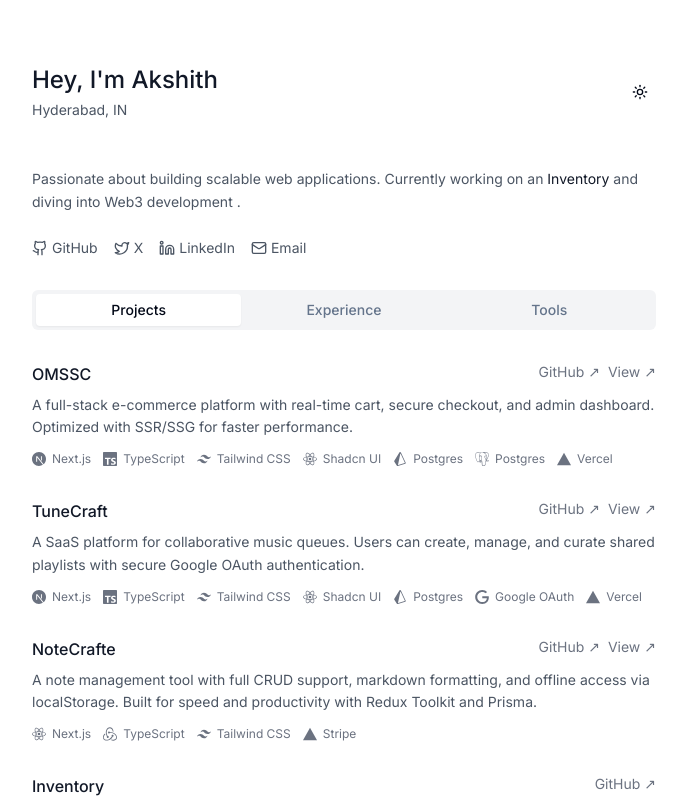
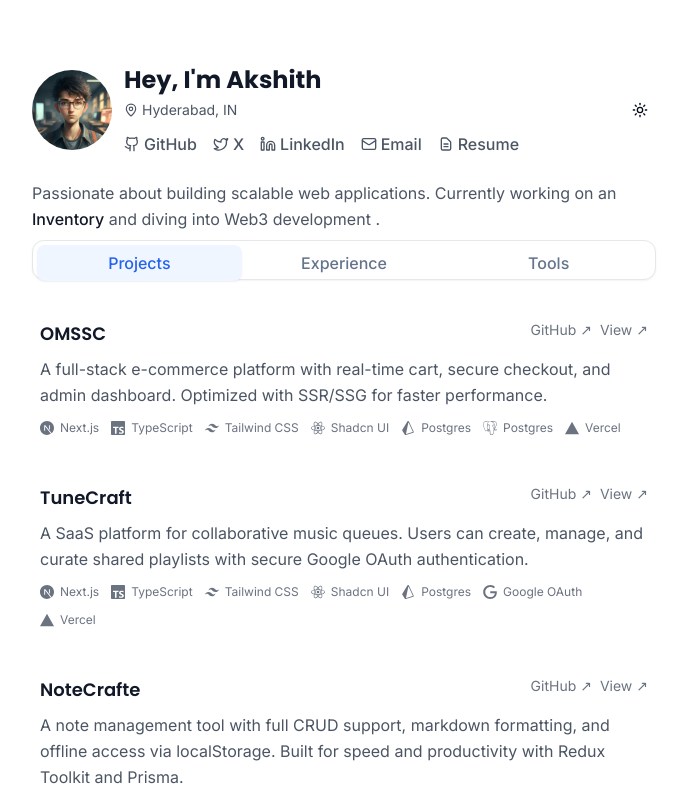
Before and after one commit to ramdeniakki/akki, a Next.js app: page / in a window 1280 px wide. Shown: the top 800 px of the page, without its empty margins (296-983 px from the left). Built offline with nearby package versions, Linux system fonts and the light colour scheme.

Commit message:
added social links and image

```diff
--- a/app/globals.css
+++ b/app/globals.css
@@ -4,6 +4,9 @@
 
 @layer base {
   :root {
+    --font-inter: var(--font-inter);
+    --font-poppins: var(--font-poppins);
+    --font-jetbrains-mono: var(--font-jetbrains-mono);
     --background: 0 0% 100%;
     --foreground: 222.2 84% 4.9%;
     --card: 0 0% 100%;
--- a/app/page.tsx
+++ b/app/page.tsx
@@ -173,18 +173,81 @@ export default function Portfolio() {
 
       <div className="max-w-2xl mx-auto px-6 py-16">
 
-        {/* Header */}
-        <header className="flex items-center justify-between mb-12">
+                {/* Header */}
+        <header className="flex items-center justify-between mb-6">
 
-          <div>
-            <h1 className="text-2xl font-medium text-gray-900 dark:text-gray-100 mb-1">Hey, I'm Akshith</h1>
-            <p className="text-gray-600 dark:text-gray-400 text-sm">Hyderabad, IN</p>
+                      <div className="flex items-center gap-3">
+              <div className="w-20 h-20 rounded-full overflow-hidden bg-gray-200 dark:bg-gray-700 flex-shrink-0">
+              <img
+                src="/akki.jpeg"
+                alt="akki"
+                className="w-full h-full object-cover"
+                onError={(e) => {
+                  const target = e.currentTarget as HTMLImageElement;
+                  target.style.display = 'none';
+                  const fallback = target.nextElementSibling as HTMLElement;
+                  if (fallback) {
+                    fallback.style.display = 'flex';
+                  }
+                }}
+              />
+              <div className="w-full h-full bg-gray-300 dark:bg-gray-600 flex items-center justify-center text-gray-600 dark:text-gray-400 font-medium text-lg">
+                A
+              </div>
+            </div>
+            <div>
+              <h1 className="text-2xl font-bold text-gray-900 dark:text-gray-100 mb-1 font-poppins">Hey, I'm Akshith</h1>
+              <p className="text-gray-600 dark:text-gray-400 text-sm flex items-center gap-1 mb-3">
+                <MapPin className="h-3.5 w-3.5" />
+                Hyderabad, IN
+              </p>
+              <div className="flex items-center gap-4 text-base font-medium">
+                <Link
+                  href="https://github.com/ramdeniakki"
+                  className="text-gray-600 dark:text-gray-400 hover:text-gray-900 dark:hover:text-gray-100 transition-all duration-200 flex items-center gap-1 hover:scale-110 hover:translate-y-[-2px]"
+                >
+                  <Github className="h-4 w-4 hover:rotate-12 transition-transform duration-200" />
+                  GitHub
+                </Link>
+                <Link
+                  href="#"
+                  className="text-gray-600 dark:text-gray-400 hover:text-gray-900 dark:hover:text-gray-100 transition-all duration-200 flex items-center gap-1 hover:scale-110 hover:translate-y-[-2px]"
+                >
+                  <Twitter className="h-4 w-4 hover:rotate-12 transition-transform duration-200" />X
+                </Link>
+                <Link
+                  href="https://www.linkedin.com/in/ramdeni-akshith-b96b01203"
+                  className="text-gray-600 dark:text-gray-400 hover:text-gray-900 dark:hover:text-gray-100 transition-all duration-200 flex items-center gap-1 hover:scale-110 hover:translate-y-[-2px]"
+                >
+                  <Linkedin className="h-4 w-4 hover:rotate-12 transition-transform duration-200" />
+                  LinkedIn
+                </Link>
+                <Link
+                  href="mailto:ramdeniakshith@gmail.com"
+                  className="text-gray-600 dark:text-gray-400 hover:text-gray-900 dark:hover:text-gray-100 transition-all duration-200 flex items-center gap-1 hover:scale-110 hover:translate-y-[-2px]"
+                >
+                  <Mail className="h-4 w-4 hover:rotate-12 transition-transform duration-200" />
+                  Email
+                </Link>
+                <Link
+                  href="https://drive.google.com/file/d/1twh3e81dcIMA-TJoMQO5U-vvSO8jX6gl/view?usp=sharing"
+                  target="_blank"
+                  rel="noopener noreferrer"
+                  className="text-gray-600 dark:text-gray-400 hover:text-gray-900 dark:hover:text-gray-100 transition-all duration-200 flex items-center gap-1 hover:scale-110 hover:translate-y-[-2px]"
+                >
+                  <svg className="h-4 w-4 hover:rotate-12 transition-transform duration-200" fill="none" stroke="currentColor" viewBox="0 0 24 24" strokeWidth="2">
+                    <path strokeLinecap="round" strokeLinejoin="round" d="M9 12h6m-6 4h6m2 5H7a2 2 0 01-2-2V5a2 2 0 012-2h5.586a1 1 0 01.707.293l5.414 5.414a1 1 0 01.293.707V19a2 2 0 01-2 2z" />
+                  </svg>
+                  Resume
+                </Link>
+              </div>
+            </div>
           </div>
           <Button
             variant="ghost"
             size="icon"
             onClick={() => setTheme(theme === "light" ? "dark" : "light")}
-            className="rounded-full h-8 w-8"
+            className="rounded-full h-8 w-8 hover:bg-gray-100 dark:hover:bg-gray-800 hover:scale-110 transition-all duration-200 hover:shadow-md"
           >
             <Sun className="h-4 w-4 rotate-0 scale-100 transition-all dark:-rotate-90 dark:scale-0" />
             <Moon className="absolute h-4 w-4 rotate-90 scale-0 transition-all dark:rotate-0 dark:scale-100" />
@@ -193,11 +256,11 @@ export default function Portfolio() {
         </header>
 
         {/* Bio */}
-        <section className="mb-8">
+        <section className="mb-2">
 
-          <p className="text-gray-600 dark:text-gray-400 leading-relaxed mb-6 text-sm">
+          <p className="text-gray-600 dark:text-gray-400 leading-relaxed mb-2 text-base">
             Passionate about building scalable web applications. Currently working on an{" "}
-            <Link href="https://github.com/Sanjay-Balam/Inventory-Frontend.git" className="text-gray-900 dark:text-gray-100 hover:underline">
+            <Link href="https://github.com/Sanjay-Balam/Inventory-Frontend.git" className="text-gray-900 dark:text-gray-100 hover:underline font-medium">
               Inventory
             </Link>{" "}
             and diving into Web3 development
@@ -207,50 +270,18 @@ export default function Portfolio() {
             </Link> */}
             .
           </p>
-
-          {/* Social Links */}
-          <div className="flex items-center gap-4 text-sm">
-
-            <Link
-              href="https://github.com/ramdeniakki"
-              className="text-gray-600 dark:text-gray-400 hover:text-gray-900 dark:hover:text-gray-100 transition-colors flex items-center gap-1"
-            >
-              <Github className="h-4 w-4" />
-              GitHub
-            </Link>
-            <Link
-              href="#"
-              className="text-gray-600 dark:text-gray-400 hover:text-gray-900 dark:hover:text-gray-100 transition-colors flex items-center gap-1"
-            >
-              <Twitter className="h-4 w-4" />X
-            </Link>
-            <Link
-              href="https://www.linkedin.com/in/ramdeni-akshith-b96b01203"
-              className="text-gray-600 dark:text-gray-400 hover:text-gray-900 dark:hover:text-gray-100 transition-colors flex items-center gap-1"
-            >
-              <Linkedin className="h-4 w-4" />
-              LinkedIn
-            </Link>
-            <Link
-              href="mailto:ramdeniakshith@gmail.com"
-              className="text-gray-600 dark:text-gray-400 hover:text-gray-900 dark:hover:text-gray-100 transition-colors flex items-center gap-1"
-            >
-              <Mail className="h-4 w-4" />
-              Email
-            </Link>
-          </div>
         </section>
 
-        {/* Navigation Tabs */}
+                {/* Navigation Tabs */}
         <Tabs value={activeTab} onValueChange={setActiveTab} className="w-full">
-          <TabsList className="grid w-full grid-cols-3 mb-8 bg-gray-100 dark:bg-gray-800">
-            <TabsTrigger value="projects" className="text-sm">
+          <TabsList className="grid w-full grid-cols-3 mb-8 bg-white dark:bg-gray-900 rounded-xl shadow-sm border border-gray-200 dark:border-gray-700 p-1">
+            <TabsTrigger value="projects" className="text-base font-medium hover:bg-gray-50 dark:hover:bg-gray-800 transition-all duration-200 hover:scale-105 rounded-lg data-[state=active]:bg-blue-50 dark:data-[state=active]:bg-blue-900/20 data-[state=active]:text-blue-600 dark:data-[state=active]:text-blue-400">
               Projects
             </TabsTrigger>
-            <TabsTrigger value="experience" className="text-sm">
+            <TabsTrigger value="experience" className="text-base font-medium hover:bg-gray-50 dark:hover:bg-gray-800 transition-all duration-200 hover:scale-105 rounded-lg data-[state=active]:bg-blue-50 dark:data-[state=active]:bg-blue-900/20 data-[state=active]:text-blue-600 dark:data-[state=active]:text-blue-400">
               Experience
             </TabsTrigger>
-            <TabsTrigger value="tools" className="text-sm">
+            <TabsTrigger value="tools" className="text-base font-medium hover:bg-gray-50 dark:hover:bg-gray-800 transition-all duration-200 hover:scale-105 rounded-lg data-[state=active]:bg-blue-50 dark:data-[state=active]:bg-blue-900/20 data-[state=active]:text-blue-600 dark:data-[state=active]:text-blue-400">
               Tools
             </TabsTrigger>
           </TabsList>
@@ -258,16 +289,16 @@ export default function Portfolio() {
           {/* Projects Tab */}
           <TabsContent value="projects" className="space-y-8">
             {projects.map((project, index) => (
-              <div key={index} className="group">
+              <div key={index} className="group transition-all duration-300 hover:bg-gray-50 dark:hover:bg-gray-900/50 hover:shadow-lg hover:shadow-gray-200 dark:hover:shadow-gray-800 rounded-lg p-2 hover:-translate-y-1">
                 <div className="flex items-start justify-between mb-2">
-                  <h3 className="text-gray-900 dark:text-gray-100 font-medium group-hover:text-blue-600 dark:group-hover:text-blue-400 transition-colors">
+                  <h3 className="text-gray-900 dark:text-gray-100 font-semibold text-lg group-hover:text-blue-600 dark:group-hover:text-blue-400 transition-colors font-poppins">
                     {project.title}
                   </h3>
                   <div className="flex items-center gap-2">
                     {project.github && (
                       <Link
                         href={project.github}
-                        className="text-gray-500 hover:text-gray-700 dark:text-gray-400 dark:hover:text-gray-200 text-sm"
+                        className="text-gray-500 hover:text-gray-700 dark:text-gray-400 dark:hover:text-gray-200 text-sm hover:scale-110 transform duration-200 hover:translate-y-[-1px]"
                       >
                         GitHub ↗
                       </Link>
@@ -275,18 +306,18 @@ export default function Portfolio() {
                     {project.demo && (
                       <Link
                         href={project.demo}
-                        className="text-gray-500 hover:text-gray-700 dark:text-gray-400 dark:hover:text-gray-200 text-sm"
+                        className="text-gray-500 hover:text-gray-700 dark:text-gray-400 dark:hover:text-gray-200 text-sm hover:scale-110 transform duration-200 hover:translate-y-[-1px]"
                       >
                         View ↗
                       </Link>
                     )}
                   </div>
                 </div>
-                <p className="text-gray-600 dark:text-gray-400 text-sm mb-3 leading-relaxed">{project.description}</p>
+                <p className="text-gray-600 dark:text-gray-400 text-base mb-3 leading-relaxed">{project.description}</p>
                 <div className="flex flex-wrap gap-3">
                   {project.tags.map((tag, tagIndex) => (
-                    <div key={tagIndex} className="flex items-center gap-1.5 text-xs text-gray-500 dark:text-gray-400">
-                      <tag.icon className="h-3.5 w-3.5" />
+                    <div key={tagIndex} className="flex items-center gap-1.5 text-xs text-gray-500 dark:text-gray-400 hover:text-gray-700 dark:hover:text-gray-200 transition-all duration-200 hover:scale-110 transform hover:translate-y-[-1px]">
+                      <tag.icon className="h-3.5 w-3.5 hover:rotate-12 transition-transform duration-200" />
                       {tag.name}
                     </div>
                   ))}
@@ -298,24 +329,24 @@ export default function Portfolio() {
           {/* Experience Tab */}
           <TabsContent value="experience" className="space-y-8">
             {experience.map((exp, index) => (
-              <div key={index} className="group">
+              <div key={index} className="group transition-all duration-300 hover:bg-gray-50 dark:hover:bg-gray-900/50 hover:shadow-lg hover:shadow-gray-200 dark:hover:shadow-gray-800 rounded-lg p-2 hover:-translate-y-1">
                 <div className="flex items-start justify-between mb-2">
                   <div>
-                    <h3 className="text-gray-900 dark:text-gray-100 font-medium">{exp.position}</h3>
-                    <p className="text-gray-600 dark:text-gray-400 text-sm flex items-center gap-1">
-                      <Building className="h-3.5 w-3.5" />
+                    <h3 className="text-gray-900 dark:text-gray-100 font-semibold text-lg group-hover:text-blue-600 dark:group-hover:text-blue-400 transition-colors duration-200 font-poppins">{exp.position}</h3>
+                    <p className="text-gray-600 dark:text-gray-400 text-sm flex items-center gap-1 group-hover:text-gray-700 dark:group-hover:text-gray-300 transition-colors duration-200">
+                      <Building className="h-3.5 w-3.5 group-hover:rotate-12 transition-transform duration-200" />
                       {exp.company}
                     </p>
                   </div>
-                  <div className="text-right text-xs text-gray-500 dark:text-gray-400">
+                  <div className="text-right text-xs text-gray-500 dark:text-gray-400 group-hover:text-gray-600 dark:group-hover:text-gray-300 transition-colors duration-200">
                     <div>{exp.duration}</div>
                     <div className="flex items-center gap-1 mt-1">
-                      <MapPin className="h-3 w-3" />
+                      <MapPin className="h-3 w-3 group-hover:rotate-12 transition-transform duration-200" />
                       {exp.location}
                     </div>
                   </div>
                 </div>
-                <p className="text-gray-600 dark:text-gray-400 text-sm leading-relaxed">{exp.description}</p>
+                <p className="text-gray-600 dark:text-gray-400 text-base leading-relaxed">{exp.description}</p>
               </div>
             ))}
           </TabsContent>
@@ -324,14 +355,14 @@ export default function Portfolio() {
           <TabsContent value="tools" className="space-y-8">
             {tools.map((toolCategory, index) => (
               <div key={index}>
-                <h3 className="text-gray-900 dark:text-gray-100 font-medium mb-3">{toolCategory.category}</h3>
+                <h3 className="text-gray-900 dark:text-gray-100 font-semibold text-lg mb-3 hover:text-blue-600 dark:hover:text-blue-400 transition-colors duration-200 font-poppins">{toolCategory.category}</h3>
                 <div className="flex flex-wrap gap-3">
                   {toolCategory.items.map((tool, toolIndex) => (
                     <div
                       key={toolIndex}
-                      className="flex items-center gap-1.5 text-xs text-gray-500 dark:text-gray-400 hover:text-gray-700 dark:hover:text-gray-200 transition-colors cursor-default"
+                      className="flex items-center gap-1.5 text-xs text-gray-500 dark:text-gray-400 hover:text-gray-700 dark:hover:text-gray-200 transition-all duration-200 cursor-default hover:scale-110 transform hover:translate-y-[-1px] p-2 rounded-md hover:bg-gray-100 dark:hover:bg-gray-800 hover:shadow-sm"
                     >
-                      <tool.icon className="h-3.5 w-3.5" />
+                      <tool.icon className="h-3.5 w-3.5 hover:rotate-12 transition-transform duration-200" />
                       {tool.name}
                     </div>
                   ))}
--- a/tailwind.config.ts
+++ b/tailwind.config.ts
@@ -12,6 +12,11 @@ const config: Config = {
   ],
   theme: {
   	extend: {
+  		fontFamily: {
+  			sans: ['var(--font-inter)', 'system-ui', 'sans-serif'],
+  			poppins: ['var(--font-poppins)', 'system-ui', 'sans-serif'],
+  			mono: ['var(--font-jetbrains-mono)', 'monospace'],
+  		},
   		colors: {
   			background: 'hsl(var(--background))',
   			foreground: 'hsl(var(--foreground))',
```
Also changed, not shown: app/layout.tsx (+15 -2 lines), public/akki.jpeg (added).
